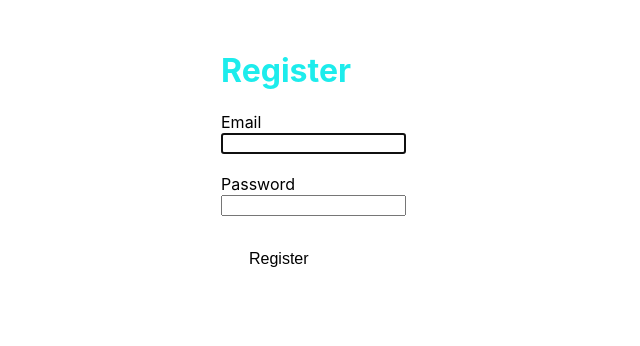
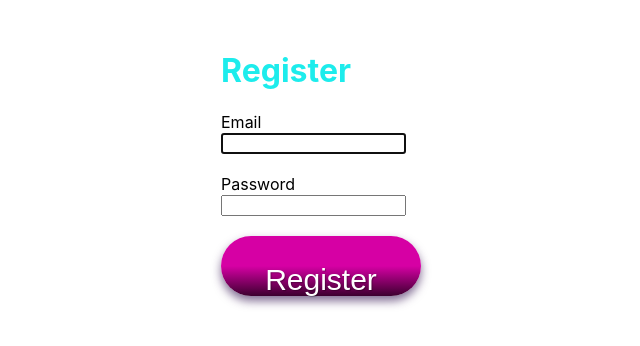
Before and after one commit to Nikhil-Pavan-Sai/Zemoso-Assignments, a React (Create React App) app in the folder SpringPracticeAssignments/Student-Course/FrontEnd/university/: page / in a window 1280 px wide. Both pictures are taken after a click on the button "Register". Shown: the top 346 px of the page, without its empty margins (259-899 px from the left). Built offline with nearby package versions, Linux system fonts and the light colour scheme; no server answers.

Commit message:
Revert "Revert "Added glass button style""
This reverts commit 1a18b2566834348d76d1975c6864e4f797150a40.

```diff
--- a/SpringPracticeAssignments/Student-Course/FrontEnd/university/src/App.css
+++ b/SpringPracticeAssignments/Student-Course/FrontEnd/university/src/App.css
@@ -9,6 +9,31 @@
   font-size: 16px;
   cursor: pointer;
   display: inline-block;
+}
+
+.glass{
+    width:200px;
+    height:60px;
+    line-height:60px;
+    text-align:center;
+    font-size:30px;
+    color:#FFFFFF;
+    text-shadow:1px 1px 1px rgba(0,0,0,0.3);
+    user-select:none;
+    border-radius:30px;
+    box-shadow:0 5px 10px #43265EAA;
+    background-image:linear-gradient(to bottom,#D600A4 50%,#3C002F);
+    position:relative;
+}
+
+.glass:before{
+    content:'';
+    display:absolute;
+    width:200px;
+    height:60px;
+    left:calc(50% - 85px);
+    border-radius:10px 10px 20px 20px;
+    background-image:linear-gradient(to bottom, #FFFFFFAA, #FFFFFF11);
 }
 
 /*.App-logo {
--- a/SpringPracticeAssignments/Student-Course/FrontEnd/university/src/App.js
+++ b/SpringPracticeAssignments/Student-Course/FrontEnd/university/src/App.js
@@ -93,7 +93,7 @@ render(){
                 {
                     this.state.students.map(
                     student =>
-                    <div>  <button class="btn" onClick={() => {this.expandStudent(student.id)}}> {student.name}
+                    <div>  <button class="glass" onClick={() => {this.expandStudent(student.id)}}> {student.name}
 
                     </button>  </div>
                     )
@@ -131,7 +131,7 @@ render(){
                                 <h3> {student.name} </h3>
                                 <p> Branch: {student.branch} </p>
                                 <p> Standard: {student.standard} </p>
-                                <button onClick={() => {this.changeRegisteredCourse(student.id)}}> Registered Courses  </button><br/>
+                                <button className="glass" onClick={() => {this.changeRegisteredCourse(student.id)}}> Registered Courses  </button><br/>
                             </div>
                         </div>
                     )
@@ -163,7 +163,7 @@ render(){
           <div> <header className = "button" />
               <ControlLabel> University Of Starks </ControlLabel> <br/> <br/>
 
-              <Button className="button"
+              <Button className="glass"
                   block
                   bsSize="large"
                   onClick={() => {this.changeStudentsClicked()}}
@@ -171,12 +171,12 @@ render(){
                   Students
               </Button>
 
-              <Button className="button"
+              <Button className="glass"
                   block
                   bsSize="large"
                   onClick={() => {this.changeCourseClicked()}}
                   type="submit" >
-                  Total Courses
+                  Courses
               </Button>
               </div>
           </div>
--- a/SpringPracticeAssignments/Student-Course/FrontEnd/university/src/Security/Login.js
+++ b/SpringPracticeAssignments/Student-Course/FrontEnd/university/src/Security/Login.js
@@ -2,6 +2,7 @@ import React, { Component } from "react";
 import { Button, FormGroup, FormControl, ControlLabel } from "react-bootstrap";
 import Register from './Register.js'
 import "./Login.css";
+import "/home/user/Documents/Assignments/SpringPracticeAssignments/Student-Course/FrontEnd/university/src/App.css"
 
 const Heading = ({children}) => <h1>{children}</h1>
 
@@ -85,7 +86,7 @@ class Login extends React.Component {
 
           <br/>
 
-          <Button
+          <Button className="glass"
             block
             bsSize="large"
             onClick={() => {this.validateForm(this.props.callback)}}
@@ -96,7 +97,7 @@ class Login extends React.Component {
 
           <br/>
 
-          <Button className="fontSize"
+          <Button className="glass"
           onClick={this.changeRegistered}
           >
           Register </Button>
--- a/SpringPracticeAssignments/Student-Course/FrontEnd/university/src/Security/Register.js
+++ b/SpringPracticeAssignments/Student-Course/FrontEnd/university/src/Security/Register.js
@@ -1,7 +1,7 @@
 import React, { Component } from "react";
 import { Button, FormGroup, FormControl, ControlLabel } from "react-bootstrap";
 import "./Login.css";
-
+import "/home/user/Documents/Assignments/SpringPracticeAssignments/Student-Course/FrontEnd/university/src/App.css"
 
 const Heading = ({children}) => <h1>{children}</h1>
 
@@ -64,7 +64,7 @@ class Register extends React.Component {
 
           <br/>
 
-          <Button
+          <Button className="glass"
             block
             bsSize="large"
             onClick={() => {this.addUser(this.props.registerUser)}}
```
